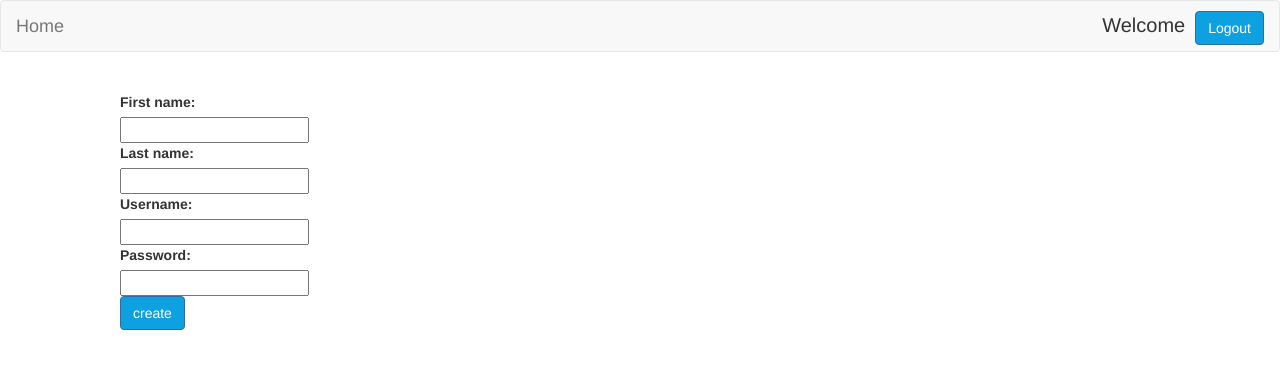
After one commit to pykafe/Pykafe_site, a Django app: page /create/ in a window 1280 px wide. The commit adds this page. Shown: the top 369 px of the page. Run offline with Django 3.2, Linux system fonts and the light colour scheme; the visitor is signed in with stand-in values (Sample User, id 1); some libraries are stand-ins or nearby versions.

Commit message:
created new template for create members and modified edit html to update html

```diff
--- a/pykafe/members/templates/members/base.html
+++ b/pykafe/members/templates/members/base.html
@@ -13,7 +13,7 @@
     <body>
         <nav class="navbar navbar-default">
             <div class="container-fluid">
-                <a class="navbar-brand" href="{% url 'edit' %}">Home</a>
+                <a class="navbar-brand" href="{% url 'list' %}">Home</a>
                 <a class="btn btn-primary logout" href="{% url 'logout' %}" role="button">Logout</a>
                 <p class="welcome">Welcome<a href=""></a></p>
             </div>
--- /dev/null
+++ b/pykafe/members/templates/members/create.html
@@ -0,0 +1,48 @@
+{% extends 'members/base.html' %}
+
+{% block title %}
+    Create
+{% endblock %}
+
+{% block content %}
+        <div class="container">
+            <div class="row">
+                <div class="col-md-2">
+                    <form action="" method="post">
+                        {% csrf_token %}
+
+                        <div class="col-md-12">
+                            {{ form.first_name.label_tag }}
+                            {{ form.first_name }}
+                            {{ form.first_name.errors }}
+                         </div>
+
+                          <div class="col-md-12">
+                            {{ form.last_name.label_tag }}
+                            {{ form.last_name }}
+                            {{ form.last_name.errors }}
+                         </div>
+
+                         <div class="col-md-12">
+                            {{ form.username.label_tag }}
+                            {{ form.username }}
+                            {{ form.username.errors }}
+                         </div>
+
+                         <div class="col-md-12">
+                            {{ form.password.label_tag }}
+                            {{ form.password }}
+                            {{ form.password.errors }}
+                          </div>
+
+
+                        <div class="col-md-12">
+                            <button id="submit" class="btn btn-primary">create</button>
+                        </div>
+
+                    </form>
+                </div>
+            </div>
+        </div>
+
+{% endblock %}
--- a/pykafe/members/templates/members/list.html
+++ b/pykafe/members/templates/members/list.html
@@ -9,11 +9,12 @@
         <div class="container">
             <div class="row">
             <div class="col-md-12">
-                <a href="{% url 'edit' %}"><button class="btn btn-primary">New Member</button></a>
+                <a href="{% url 'create' %}"><button class="btn btn-primary">New Member</button></a>
             </div>
             </div>
             {% for member in member_list %}
             <div class="row member {% if member = user %}me{% endif %}">
+                    <a href="{% url 'edit' member.id %}">
                 <div class="col-md-2">
                     {% if member.photo %}
                         <img src="{{ member.photo.url}}" class="img-circle circle-border" width=110 height=110/>
@@ -40,6 +41,7 @@
                 <div class="row">
                     {% if member != user %}
                         <a href="{% url 'delete' member.id %}"><button class="btn btn-danger">Delete</button></a>
+                        <a href="{% url 'edit' member.id %}"><button class="btn btn-warning">Update</button></a>
                     {% endif %}
                 </div>
             </div>
--- a/pykafe/members/urls.py
+++ b/pykafe/members/urls.py
@@ -3,8 +3,10 @@ from django.contrib.auth.decorators import login_required
 from members import views
 
 
-urlpatterns = patterns('',
-     url(r'^$', login_required(views.List.as_view()), name='list'),
-     url(r'^edit/$', login_required(views.Edit.as_view()), name='edit'),
-     url(r'^delete/(?P<pk>\d+)/$', login_required(views.Delete.as_view()), name='delete'),
+urlpatterns = patterns(
+    '',
+    url(r'^$', login_required(views.List.as_view()), name='list'),
+    url(r'^edit/(?P<pk>\d+)/$', login_required(views.Edit.as_view()), name='edit'),
+    url(r'^create/$', login_required(views.Create.as_view()), name='create'),
+    url(r'^delete/(?P<pk>\d+)/$', login_required(views.Delete.as_view()), name='delete'),
 )
--- a/pykafe/members/views.py
+++ b/pykafe/members/views.py
@@ -1,4 +1,4 @@
-from django.views.generic.edit import UpdateView, DeleteView
+from django.views.generic.edit import UpdateView, DeleteView, CreateView, ModelFormMixin
 from django.views.generic.list import ListView
 from django.core.urlresolvers import reverse_lazy
 from members.models import Member
@@ -13,16 +13,24 @@ class Edit(UpdateView):
     model = Member
     fields = ['first_name', 'last_name', 'job_title', 'bio_text', 'photo']
     template_name = 'members/edit.html'
-    success_url = '/'
-
-    def get_object(self, queryset=None):
-        return self.request.user
-
-    def dispatch(self, request, *args, **kwargs):
-        return super(Edit, self).dispatch(request, *args, **kwargs)
+    success_url = reverse_lazy('list')
 
 
 class Delete(DeleteView):
     model = Member
     template_name = 'members/delete.html'
     success_url = reverse_lazy('list')
+
+
+class Create(CreateView):
+    model = Member
+    fields = ['first_name', 'last_name', 'username', 'password']
+    template_name = 'members/create.html'
+    success_url = reverse_lazy('list')
+
+    def form_valid(self, form):
+        ''' Overriding the form valid method to set the user password correctly '''
+        self.object = form.save()
+        self.object.set_password(self.object.password)
+        self.object.save()
+        return super(ModelFormMixin, self).form_valid(form)
```
